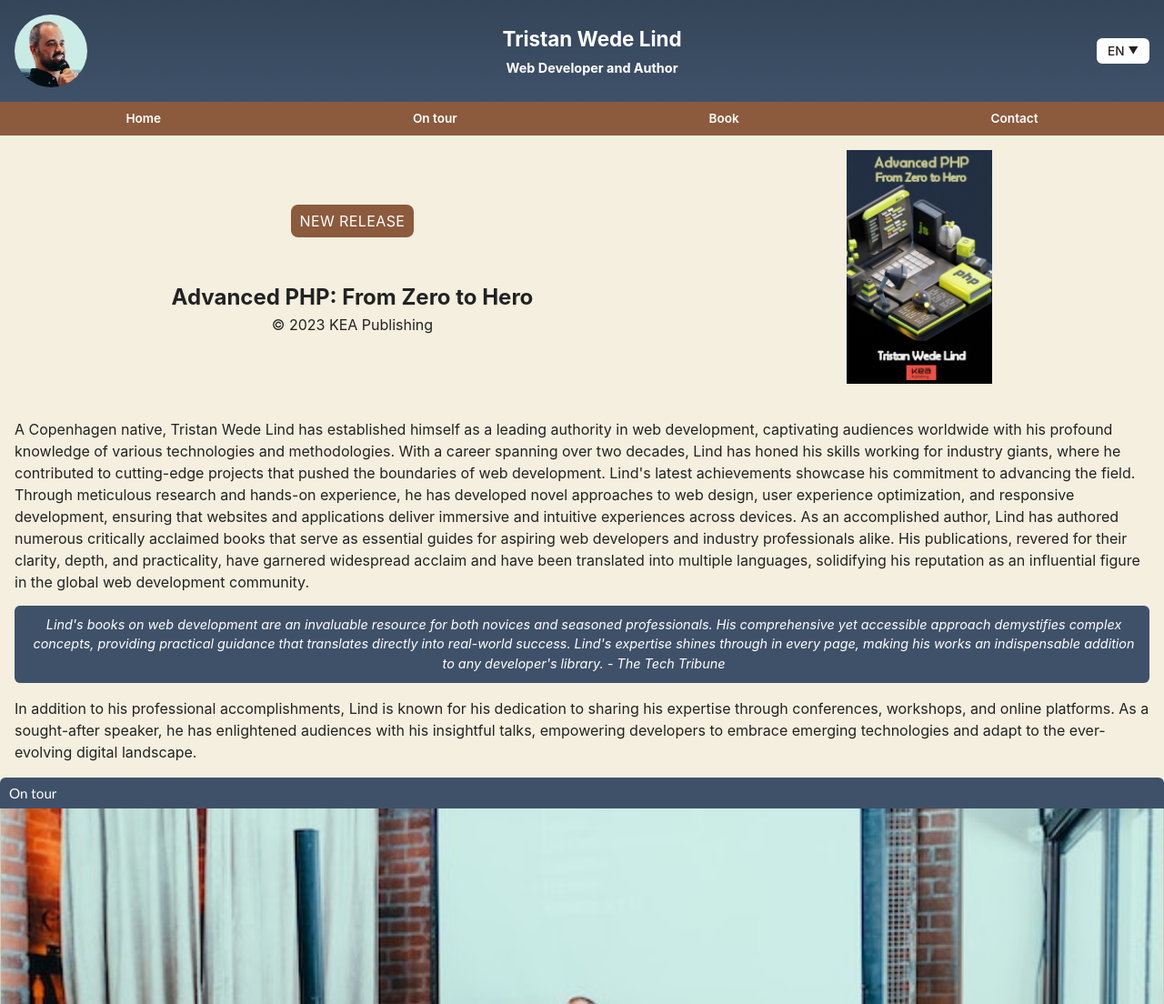
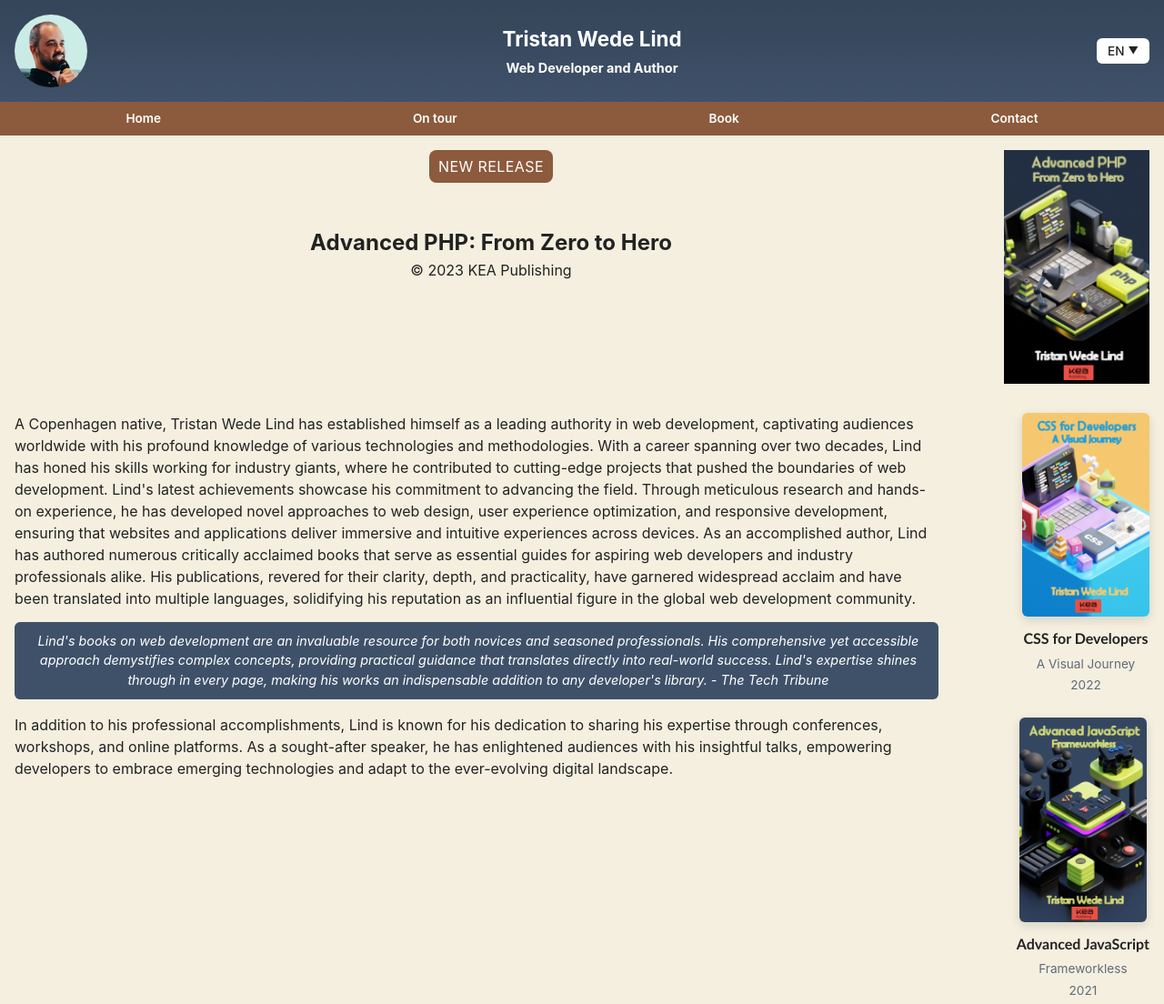
Before and after one commit to ThePhilipJuhl/first_mandatory_assignment_ux, a plain HTML site: page Twl/index.html in a window 1280 px wide. Shown: the top 1104 px of the page at 91% size. Drawn offline with Linux system fonts and the light colour scheme.

Commit message:
tablet lg

```diff
--- a/Twl/css/styles.css
+++ b/Twl/css/styles.css
@@ -120,6 +120,45 @@ body {
 
 .bio-text {
   padding: 1rem;
+  display: flex;
+  flex-direction: column;
+  gap: 1rem;
+}
+
+.bio-content {
+  flex: 1;
+}
+
+.bio-books {
+  display: none;
+}
+
+.bio-book {
+  display: flex;
+  flex-direction: column;
+  align-items: center;
+  text-align: center;
+}
+
+.bio-book img {
+  width: 120px;
+  height: auto;
+  border-radius: var(--radiusSm);
+  box-shadow: var(--shadowMd);
+  margin-bottom: 0.5rem;
+}
+
+.bio-book h2 {
+  font-family: var(--fontTitle);
+  font-size: 1rem;
+  margin: 0.25rem 0;
+  color: var(--colorText);
+}
+
+.bio-book p {
+  font-size: 0.85rem;
+  color: var(--colorMuted);
+  margin: 0.1rem 0;
 }
 
 .badge {
@@ -204,6 +243,15 @@ body {
 
 .avatar { width: 48px; height: 48px; border-radius: 50%; object-fit: cover; }
 
+.contact-image {
+  display: none;
+}
+
+.contact-image img {
+  width: 100%;
+  height: auto;
+  border-radius: var(--radiusSm);
+}
 
 .form {
     background: var(--colorCard);
@@ -359,19 +407,38 @@ footer > p:last-child {
     }
   .new-release-box {
     display: flex;
-    align-items: center;
-    justify-content: space-around;
+    align-items: flex-start;
+    justify-content: space-between;
     flex-direction: row;
+  }
 
+  .release-text {
+    flex: 1;
   }
+
+  .new-release-box > div:last-child {
+    display: flex;
+    justify-content: flex-end;
+    flex-shrink: 0;
+  }
+
   .badge {
     margin-bottom: 3rem;
   }
 
 .cover {
-    justify-self: end;
     width: 160px;
     height: auto;
+  }
+
+  .bio-text {
+    flex-direction: row;
+    align-items: flex-start;
+    gap: 2rem;
+  }
+
+  .bio-content {
+    flex: 1;
   }
 
 
@@ -436,3 +503,51 @@ footer > p:last-child {
 
 
 }
+
+/* desktop */
+@media screen and (min-width: 950px) {
+  .new-release-box > div:last-child {
+    width: 200px;
+    align-items: flex-start;
+  }
+
+  .bio-books {
+    display: flex;
+    flex-direction: column;
+    gap: 1.5rem;
+    flex-shrink: 0;
+    width: 200px;
+    align-items: flex-end;
+  }
+
+  .bio-book {
+    align-items: center;
+
+  }
+
+  .bio-book img {
+    width: 140px;
+  }
+
+  .contacts {
+    display: grid;
+    grid-template-columns: 1fr 1fr;
+    gap: 2rem;
+    align-items: start;
+  }
+
+  .contact-card {
+    grid-column: 1;
+  }
+
+  .form {
+    grid-column: 1;
+  }
+
+  .contact-image {
+    display: block;
+    grid-column: 2;
+    grid-row: 1 / 4;
+    align-self: start;
+  }
+}
--- a/Twl/index.html
+++ b/Twl/index.html
@@ -42,6 +42,7 @@
                   </div>
               </div>
                     <div class="bio-text">
+                        <div class="bio-content">
                             <p>A Copenhagen native, Tristan Wede Lind has established himself as a leading authority in web development, captivating audiences worldwide with his profound knowledge of various technologies and methodologies. With a career spanning over two decades, Lind has honed his skills working for industry giants, where he contributed to cutting-edge projects that pushed the boundaries of web development.
 
                               Lind's latest achievements showcase his commitment to advancing the field. Through meticulous research and hands-on experience, he has developed novel approaches to web design, user experience optimization, and responsive development, ensuring that websites and applications deliver immersive and intuitive experiences across devices.
@@ -51,6 +52,21 @@
                              </p>
                               <p class="dialogue-box">Lind's books on web development are an invaluable resource for both novices and seasoned professionals. His comprehensive yet accessible approach demystifies complex concepts, providing practical guidance that translates directly into real-world success. Lind's expertise shines through in every page, making his works an indispensable addition to any developer's library. - The Tech Tribune</p>
                               <p>In addition to his professional accomplishments, Lind is known for his dedication to sharing his expertise through conferences, workshops, and online platforms. As a sought-after speaker, he has enlightened audiences with his insightful talks, empowering developers to embrace emerging technologies and adapt to the ever-evolving digital landscape.</p>
+                        </div>
+                        <div class="bio-books">
+                          <div class="bio-book">
+                            <img src="twl_assets/img/book_css.png" alt="CSS for Developers book cover">
+                            <h2>CSS for Developers</h2>
+                            <p>A Visual Journey</p>
+                            <p>2022</p>
+                          </div>
+                          <div class="bio-book">
+                            <img src="twl_assets/img/book_js.png" alt="Advanced JavaScript book cover">
+                            <h2>Advanced JavaScript</h2>
+                            <p>Frameworkless</p>
+                            <p>2021</p>
+                          </div>
+                        </div>
                     </div>
             </div>
         </section>
@@ -240,6 +256,9 @@
                     <textarea id="enquiry" name="enquiry"></textarea>
                     <button class="btn-primary" type="submit">Send request</button>
                 </form>
+                <div class="contact-image">
+                  <img src="twl_assets/img/conference.jpg" alt="Conference image">
+                </div>
             </div>
         </section>
     </main>
```
Lines whose indentation alone changed are shown as unchanged.
